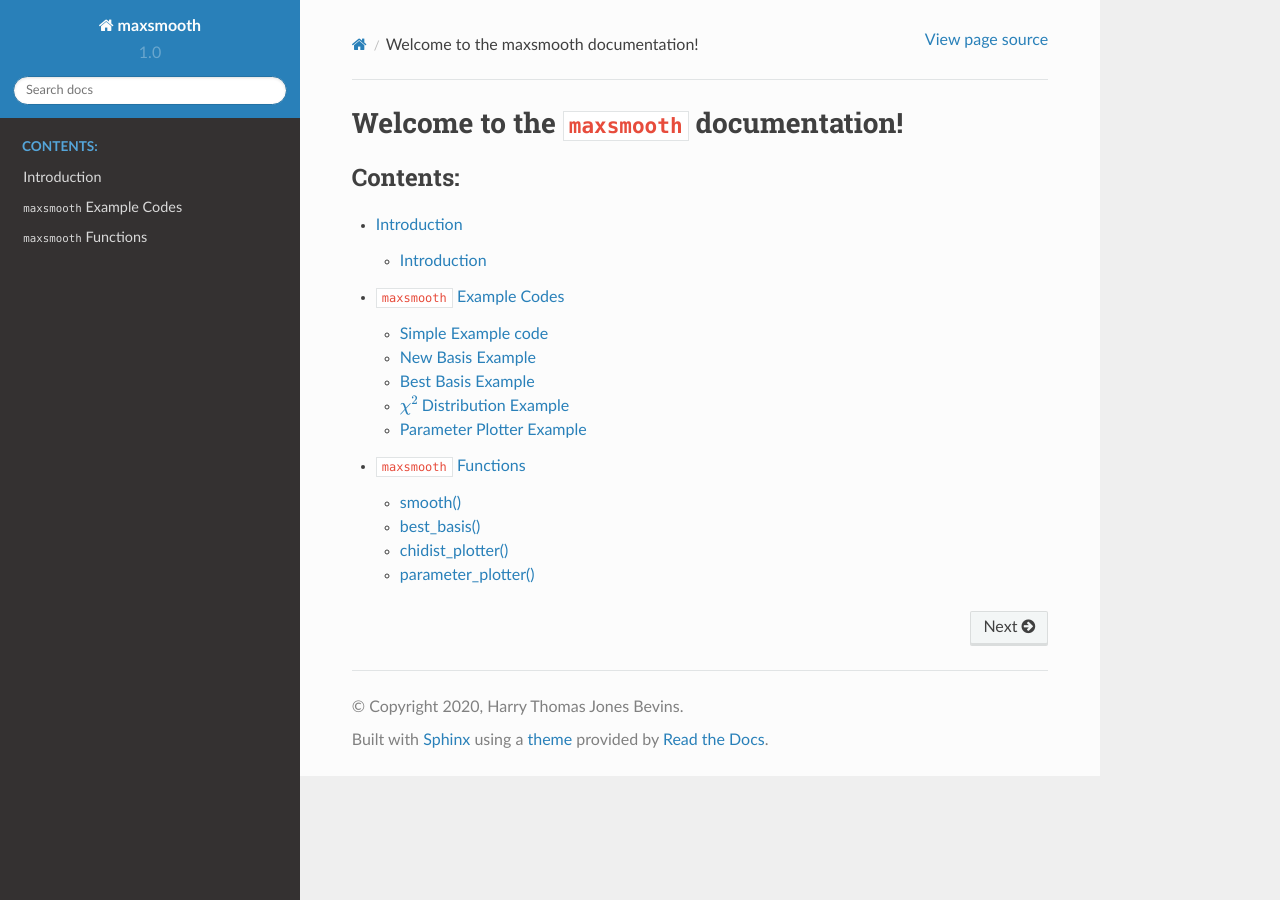
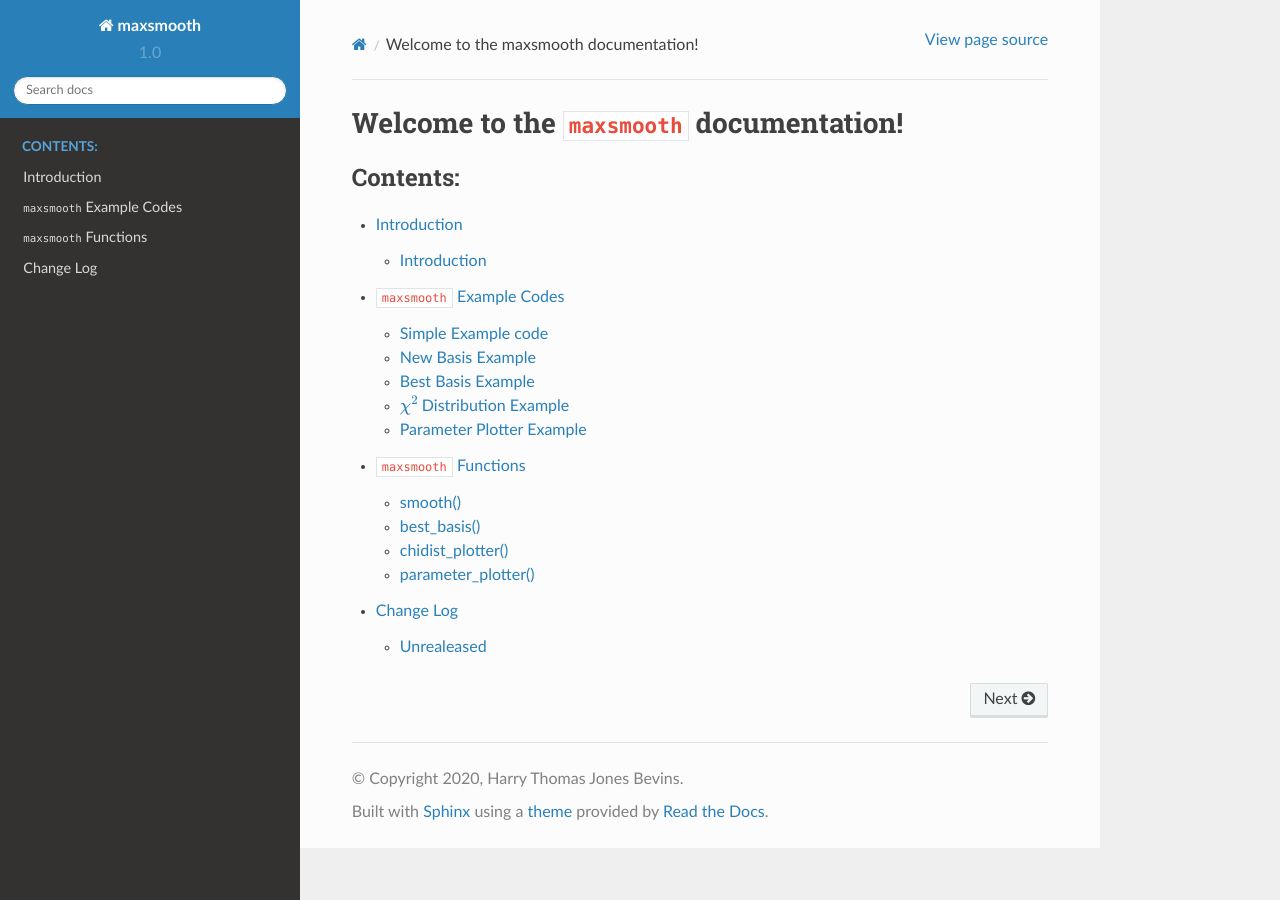
Before and after one commit to htjb/maxsmooth, a Sphinx documentation site: the page built from docs/source/index.rst, in a window 1280 px wide. Built offline with Sphinx 7.4.7 and the Read the Docs theme 2.0.0, drawn with Linux system fonts in a browser that asks for light colours.

```diff
--- a/README.rst
+++ b/README.rst
@@ -154,8 +154,3 @@ To compile the documentation locally you will need:
 To run the test suit you will need:
 
 - `pytest <https://pypi.org/project/pytest/>`__
-
-Change Log
-~~~~~~~~~~
-
-.. include:: /docs/source/CHANGELOG.rst
--- a/docs/source/maxsmooth.rst
+++ b/docs/source/maxsmooth.rst
@@ -2,7 +2,7 @@
    :maxdepth: 6
 
 ``maxsmooth`` Example Codes
------------------------
+---------------------------
 
 This section is designed to introduce the user to the software and the form
 in which it is run. It provides basic examples of data fitting with a built in
@@ -68,3 +68,8 @@ parameter_plotter()
 
 .. automodule:: maxsmooth.parameter_plotter
   :members: param_plotter
+
+Change Log
+----------
+
+.. include:: CHANGELOG.rst
```
